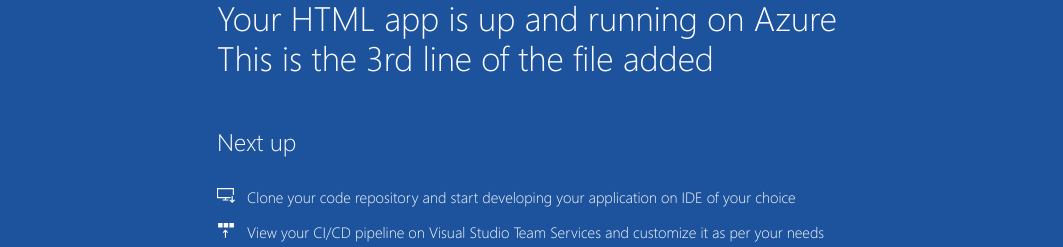
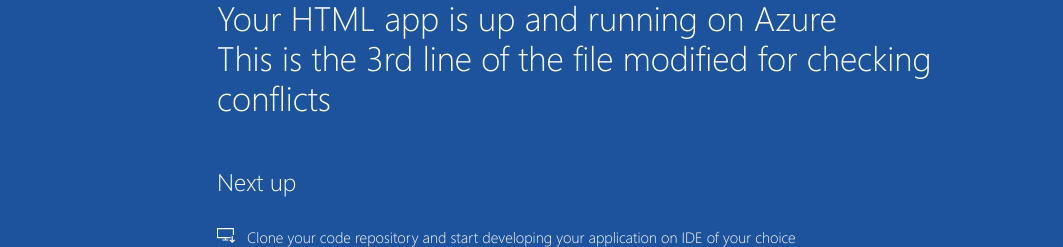
Before and after one commit to Bibhuti-Singh1/GitExample, a plain HTML site: page index.html in a window 1280 px wide. Shown: the part 553-800 px from the top of the page, without its empty margins (8-1071 px from the left). Drawn offline with Linux system fonts and the light colour scheme.

Commit message:
index.html updated

```diff
--- a/index.html
+++ b/index.html
@@ -21,7 +21,7 @@
                 <div class="success-text">Success!</div>
                 <div class="description line-1"> Azure DevOps Project has been successfully setup as part of the first assignment</div>
                 <div class="description line-2"> Your HTML app is up and running on Azure</div>
-                <div class="description line-3"> This is the 3rd line of the file added </div>
+                <div class="description line-3"> This is the 3rd line of the file modified for checking conflicts </div>
 		<div class="next-steps-container">
                     <div class="next-steps-header">Next up</div>
                     <div class="next-steps-body">
```
